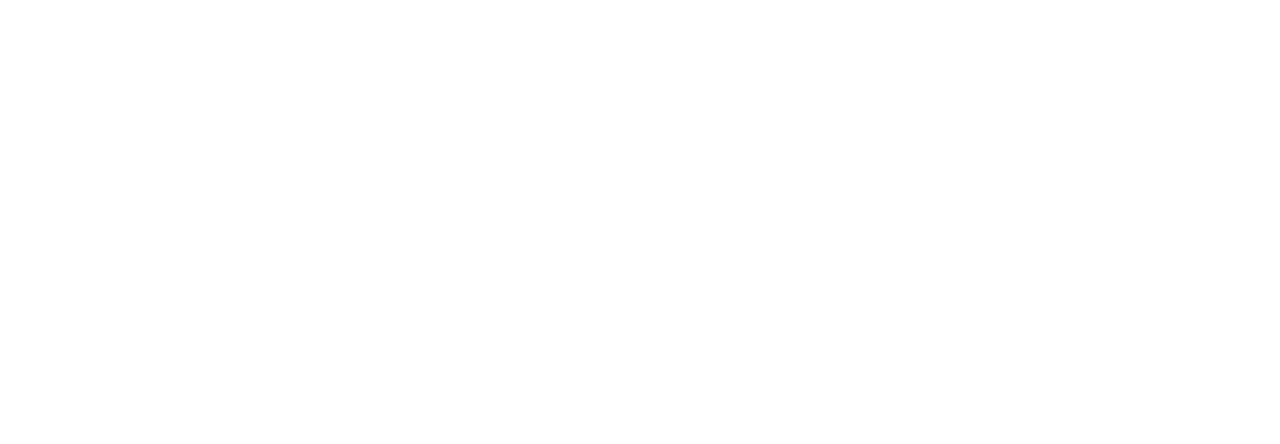
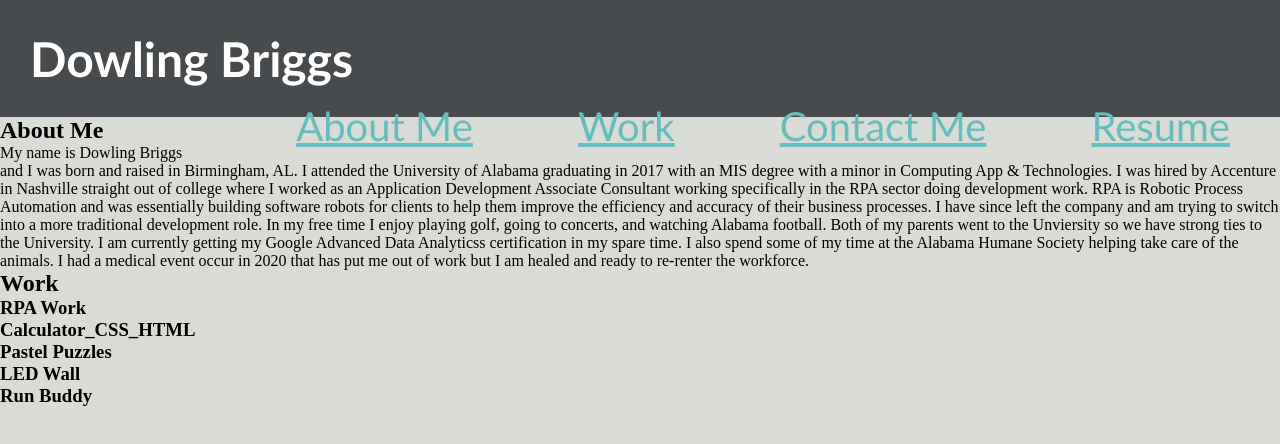
Before and after one commit to ddbriggs95/Portfolio_Repo, a plain HTML site: page index.html in a window 1280 px wide. Drawn offline with Linux system fonts and the light colour scheme.

Commit message:
Added foundation HTML code

```diff
--- /dev/null
+++ b/assets/style.css
@@ -0,0 +1,45 @@
+* {
+    box-sizing: border-box;
+    padding: 0;
+    margin: 0;
+}
+
+body {
+    background-color: #d9dcd6;
+}
+
+.header{
+    padding: 30px;
+    font-family: 'Trebuchet MS', 'Lucida Sans Unicode', 'Lucida Grande', 'Lucida Sans', Arial, sans-serif;
+    background-color: #484b4d;
+    color: #ffffff;
+}
+
+.header h1{
+    display: inline-block;
+    font-size: 48px;
+}
+
+.header nav {
+    padding-top: 15px;
+    margin-right: 20px;
+    float: right;
+    font-family: 'Gill Sans', 'Gill Sans MT', Calibri, 'Trebuchet MS', sans-serif;
+    font-size: 20px;
+
+}
+
+.header nav ul{
+    list-style-type: none;
+
+}
+
+.header nav ul li{
+    display: inline;
+    margin-left: 100px;
+}
+
+a {
+    color: rgb(101, 189, 189);
+    font-size: 40px;
+}
--- a/index.html
+++ b/index.html
@@ -2,11 +2,70 @@
 <html lang="en">
 <head>
     <meta charset="UTF-8">
-    <meta http-equiv="X-UA-Compatible" content="IE=edge">
-    <meta name="viewport" content="width=device-width, initial-scale=1.0">
+    <link rel="stylesheet" href="./assets/style.css">
     <title>Portfolio</title>
 </head>
+
+
 <body>
+
+    <header class="header">
+        <h1>Dowling Briggs</h1>
+
+        <nav>
+            <ul>
+                <li>
+                    <a href="#AboutMe">About Me</a>
+                </li>
+                <li>
+                    <a href="#Work">Work</a>
+                </li>
+                <li>
+                    <a href="#ContactMe">Contact Me</a>
+                </li>
+                <li>
+                    <a href="#Resume">Resume</a>
+                </li>
+            </ul>
+        </nav>
+    </header>
+
+    <main class="content">
+
+        <section id="#AboutMe" class="contents">
+            <h2>About Me</h2>
+            <p>
+                My name is Dowling Briggs and I was born and raised in Birmingham, AL. I attended the University of Alabama graduating in 2017 with an MIS degree with a minor in Computing App & Technologies. I was hired by Accenture in Nashville straight out of college
+                where I worked as an Application Development Associate Consultant working specifically in the RPA sector doing development work. RPA is Robotic Process Automation and was essentially building software robots for clients to help them improve
+                the efficiency and accuracy of their business processes. I have since left the company and am trying to switch into a more traditional development role.
+
+                In my free time I enjoy playing golf, going to concerts, and watching Alabama football. Both of my parents went to the Unviersity so we have strong ties to the University. I am currently getting my Google Advanced Data Analyticss certification in my spare
+                time. I also spend some of my time at the Alabama Humane Society helping take care of the animals. I had a medical event occur in 2020 that has put me out of work but I am healed and ready to re-renter the workforce.
+            </p>
+
+        </section>
+
+        <section id="#Work" class="contents">
+
+            <h2>Work</h2>
+            <section>
+                <h3>RPA Work</h3>
+            </section>
+            <section>
+                <h3>Calculator_CSS_HTML</h3>
+            </section>
+            <section>
+                <h3>Pastel Puzzles</h3>
+            </section>
+            <section>
+                <h3>LED Wall</h3>
+            </section>
+            <section>
+                <h3>Run Buddy</h3>
+            </section>
+
+        </section>
+    </main>
 
 </body>
 </html>
```
Also changed, not shown: Portfolio-Repo/style.css (deleted).
